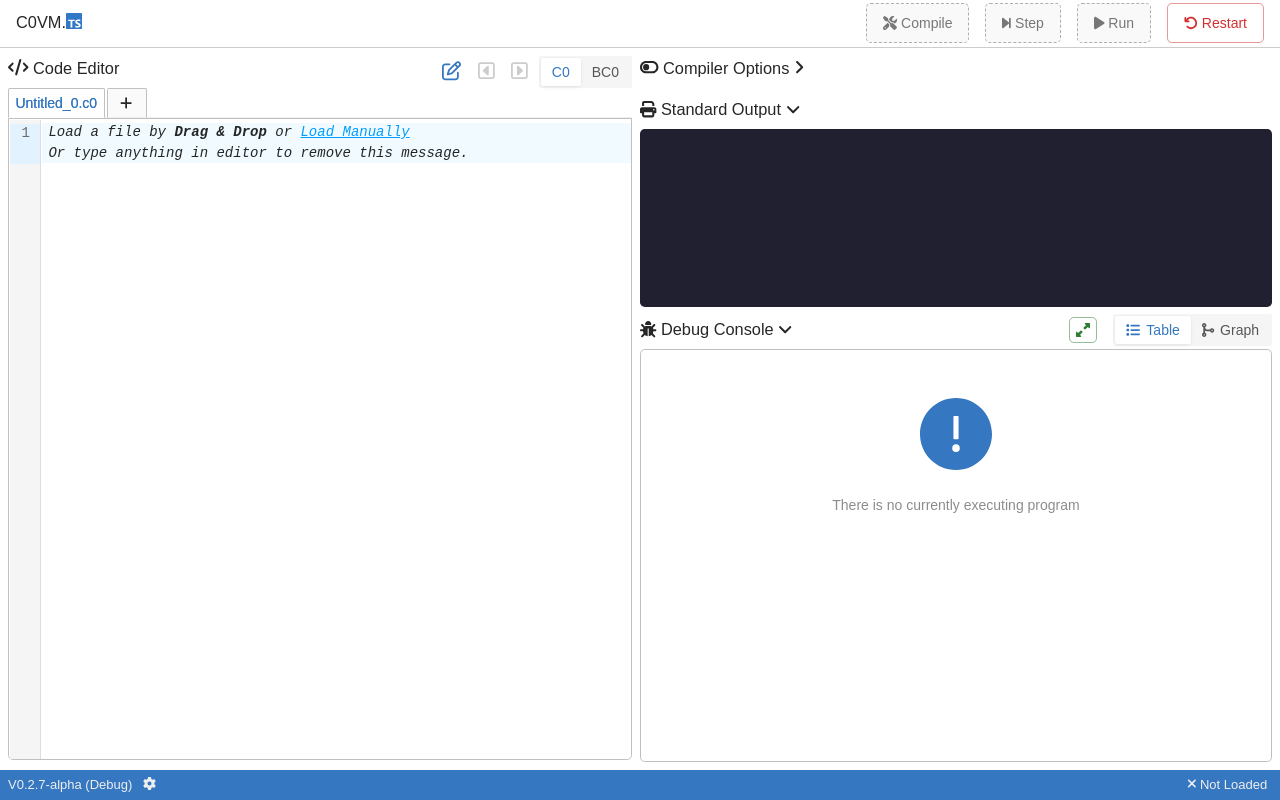
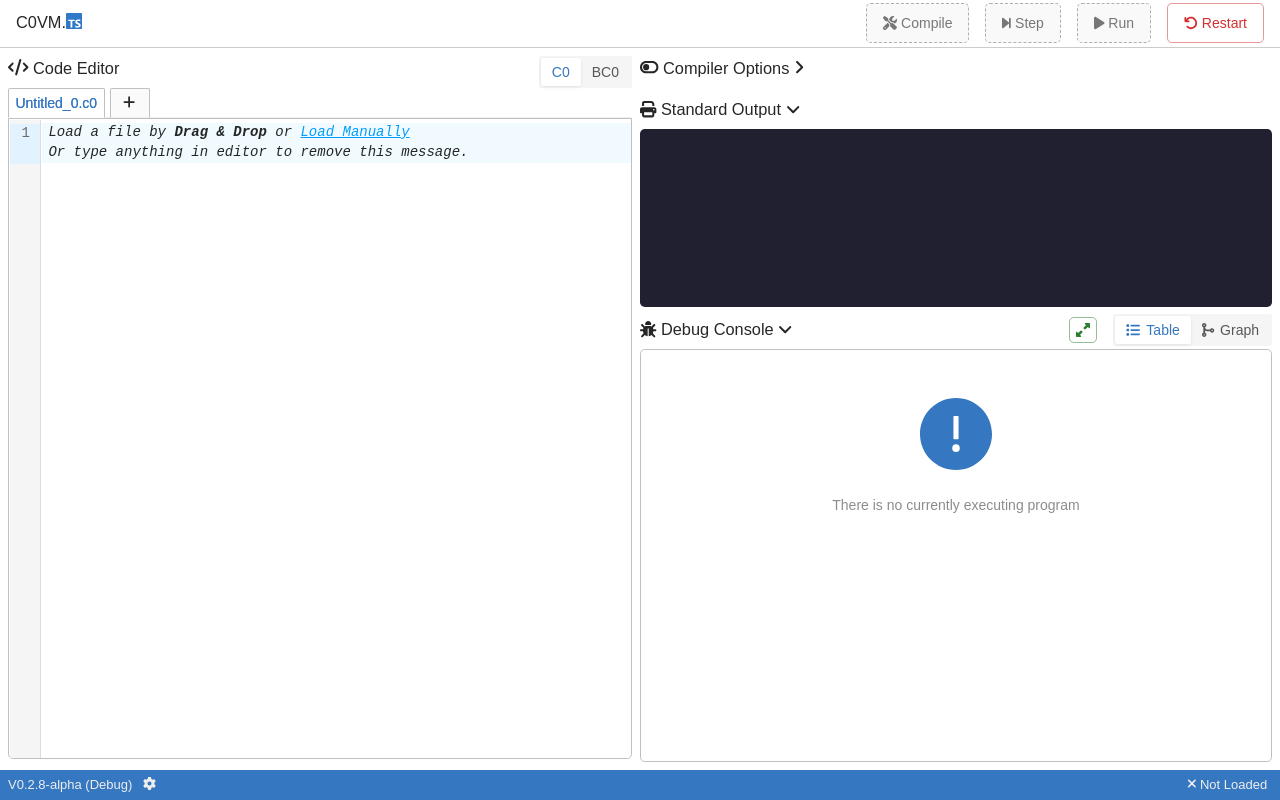
Before and after one commit to MarkChenYutian/C0VM-ts, a React (Create React App) app: page / in a window 1280 px wide. Built offline with nearby package versions, Linux system fonts and the light colour scheme.

Commit message:
:sparkles: Introduce cleaner editor panel by apply 'dbl click rename' and 'drag & drop to reorder'

```diff
--- a/package.json
+++ b/package.json
@@ -57,6 +57,8 @@
     "react": "^18.2.0",
     "react-app-polyfill": "^3.0.0",
     "react-dev-utils": "^12.0.1",
+    "react-dnd": "^16.0.1",
+    "react-dnd-html5-backend": "^16.0.1",
     "react-dom": "^18.2.0",
     "react-refresh": "^0.11.0",
     "react-scripts": "^5.0.1",
--- a/src/components/c0-editor-group.tsx
+++ b/src/components/c0-editor-group.tsx
@@ -3,6 +3,7 @@ import { Tabs } from "antd";
 import C0Editor from "./c0-editor";
 import { FontAwesomeIcon } from "@fortawesome/react-fontawesome";
 import { faXmark, faAdd } from "@fortawesome/free-solid-svg-icons";
+import DraggableTabs from "./draggable_tabs";
 
 const { TabPane } = Tabs;
 
@@ -25,14 +26,16 @@ export default class C0EditorGroup extends React.Component <C0EditorGroupProps>
         };
 
         return (
-        <Tabs
+        <DraggableTabs
+            //@ts-ignore
             type="editable-card"
             activeKey={this.props.activeTab + ""}
             size="small"
             onEdit={on_edit}
+            //@ts-ignore
             onChange={(new_key) => {this.on_change_key(new_key)}}
             addIcon={<FontAwesomeIcon icon={faAdd}/>}
-            onDoubleClick={() => console.log("dbl clicked")}
+            onDoubleClick={() => this.props.renameCurrTab()}
         >
             {
                 this.props.currTabs.map(
@@ -58,7 +61,7 @@ export default class C0EditorGroup extends React.Component <C0EditorGroupProps>
                     </TabPane>
                 )
             }
-        </Tabs>
+        </DraggableTabs>
         );
     }
 }
--- a/src/components/code-editor.tsx
+++ b/src/components/code-editor.tsx
@@ -5,7 +5,6 @@ import C0EditorGroup from "./c0-editor-group";
 import { Segmented } from "antd";
 import { FontAwesomeIcon } from "@fortawesome/react-fontawesome";
 import { faCode } from "@fortawesome/free-solid-svg-icons";
-import { faSquareCaretLeft, faSquareCaretRight, faPenToSquare } from "@fortawesome/free-regular-svg-icons";
 
 export default class CodeEditor extends React.Component
 <CodeEditorProps, CodeEditorState>
@@ -19,57 +18,15 @@ export default class CodeEditor extends React.Component
     }
 
     /**
-     * Move the tab currently selected to its left
-     */
-    move_current_to_left() {
-        let curr_idx = 0;
-        for (let i = 0; i < this.props.C0_TabTitles.length; i ++) {
-            if (this.props.C0_TabTitles[i].key === this.props.C0_ActiveTab) {
-                curr_idx = i;
-                break;
-            }
-        }
-
-        const new_tabs = [...this.props.C0_TabTitles];
-        const new_contents = [...this.props.C0_Contents];
-        [new_tabs[curr_idx], new_tabs[curr_idx - 1]] = [new_tabs[curr_idx - 1], new_tabs[curr_idx]];
-        [new_contents[curr_idx], new_contents[curr_idx - 1]] = [new_contents[curr_idx - 1], new_contents[curr_idx]];
-
-        this.props.set_app_state({C0TabTitles: new_tabs});
-        this.props.set_app_state({C0SourceCodes: new_contents});
-    }
-
-    /**
-     * Move the tab currently selected to its right
-     */
-    move_current_to_right() {
-        let curr_idx = 0;
-        for (let i = 0; i < this.props.C0_TabTitles.length; i ++) {
-            if (this.props.C0_TabTitles[i].key === this.props.C0_ActiveTab) {
-                curr_idx = i;
-                break;
-            }
-        }
-
-        const new_tabs = [...this.props.C0_TabTitles];
-        const new_contents = [...this.props.C0_Contents];
-        [new_tabs[curr_idx], new_tabs[curr_idx + 1]] = [new_tabs[curr_idx + 1], new_tabs[curr_idx]];
-        [new_contents[curr_idx], new_contents[curr_idx + 1]] = [new_contents[curr_idx + 1], new_contents[curr_idx]];
-
-        this.props.set_app_state({C0TabTitles: new_tabs});
-        this.props.set_app_state({C0SourceCodes: new_contents});
-    }
-
-    /**
      * Set a new name for the tab currently selected
      */
     rename_current_tab() {
-        const new_title = prompt("New title for tab:");
+        const new_title = prompt(`New Filename for Tab:`);
         if (new_title === null) return;
         if (new_title === "") {
             globalThis.MSG_EMITTER.warn(
-                "Invalid Name for Editor Tab",
-                "Can't give an editor tab a empty title, no change is applied."
+                "Invalid File Name for Editor Tab",
+                "Can't have empty file name, no change is applied."
             );
             return;
         }
@@ -123,6 +80,8 @@ export default class CodeEditor extends React.Component
                     this.setState((state) => {return {C0_nextKey: state.C0_nextKey + 1}})
                 }}
 
+                renameCurrTab = {() => {this.rename_current_tab()}}
+
                 removePanel = {(key: string) => {
                     const key_tbr = parseInt(key);
 
@@ -161,34 +120,6 @@ export default class CodeEditor extends React.Component
             />;
         }
 
-        let btn_groups = null;
-        if (this.state.mode === "c0") {
-            btn_groups =
-            <>
-                    <button
-                        className="implicit-btn editor-tab-btn"
-                        onClick={() => this.rename_current_tab()}
-                        type="button"
-                    >
-                        <FontAwesomeIcon icon={faPenToSquare}/>
-                    </button>
-                    <button
-                        className={"implicit-btn " + (this.props.C0_ActiveTab === this.props.C0_TabTitles[0].key ? "editor-tab-btn-disable" :"editor-tab-btn")}
-                        onClick={() => this.move_current_to_left()}
-                        type="button"
-                    >
-                        <FontAwesomeIcon icon={faSquareCaretLeft}/>
-                    </button>
-                    <button
-                        className={"implicit-btn " + (this.props.C0_ActiveTab === this.props.C0_TabTitles[this.props.C0_TabTitles.length - 1].key ? "editor-tab-btn-disable" :"editor-tab-btn")}
-                        onClick={() => this.move_current_to_right()}
-                        type="button"
-                    >
-                        <FontAwesomeIcon icon={faSquareCaretRight}/>
-                    </button>
-            </>;
-        }
-
         return (
         <div className="code-editor" data-lang={this.state.mode} >
             <div style={{display: "flex", justifyContent: "space-between", alignItems: "flex-start"}}>
@@ -196,7 +127,6 @@ export default class CodeEditor extends React.Component
                     <FontAwesomeIcon icon={faCode}/> Code Editor
                 </h3>
                 <div style={{display: "flex", gap: ".3rem"}}>
-                    {btn_groups}
                     <Segmented
                         options={[
                             { label: "C0", value: "c0" } ,
--- /dev/null
+++ b/src/components/draggable_tabs.tsx
@@ -0,0 +1,118 @@
+import type { TabsProps } from 'antd';
+import { Tabs } from 'antd';
+import React, { useRef, useState } from 'react';
+import { DndProvider, useDrag, useDrop } from 'react-dnd';
+import { HTML5Backend } from 'react-dnd-html5-backend';
+
+const type = 'DraggableTabNode';
+interface DraggableTabPaneProps extends React.HTMLAttributes<HTMLDivElement> {
+  index: React.Key;
+  moveNode: (dragIndex: React.Key, hoverIndex: React.Key) => void;
+}
+
+const DraggableTabNode = ({ index, children, moveNode }: DraggableTabPaneProps) => {
+  const ref = useRef<HTMLDivElement>(null);
+  const [{ isOver, dropClassName }, drop] = useDrop({
+    accept: type,
+    collect: monitor => {
+      const { index: dragIndex } = monitor.getItem() || {};
+      if (dragIndex === index) {
+        return {};
+      }
+      return {
+        isOver: monitor.isOver(),
+        dropClassName: 'dropping',
+      };
+    },
+    drop: (item: { index: React.Key }) => {
+      moveNode(item.index, index);
+    },
+  });
+  const [, drag] = useDrag({
+    type,
+    item: { index },
+    collect: monitor => ({
+      isDragging: monitor.isDragging(),
+    }),
+  });
+  drop(drag(ref));
+
+  return (
+    <div ref={ref} style={{ marginRight: 3 }} className={isOver ? dropClassName : ''}>
+      {children}
+    </div>
+  );
+};
+
+const DraggableTabs: React.FC<{ children: React.ReactNode }> = props => {
+  const { children } = props;
+  const [order, setOrder] = useState<React.Key[]>([]);
+
+  const moveTabNode = (dragKey: React.Key, hoverKey: React.Key) => {
+    const newOrder = order.slice();
+
+    //@ts-ignore // This is the example from AntDesign official page, not sure
+    // Why here's a Typecheck issue.
+    React.Children.forEach(children, (c: React.ReactElement) => {
+      if (c.key && newOrder.indexOf(c.key) === -1) {
+        newOrder.push(c.key);
+      }
+    });
+
+    const dragIndex = newOrder.indexOf(dragKey);
+    const hoverIndex = newOrder.indexOf(hoverKey);
+
+    newOrder.splice(dragIndex, 1);
+    newOrder.splice(hoverIndex, 0, dragKey);
+
+    setOrder(newOrder);
+  };
+
+  const renderTabBar: TabsProps['renderTabBar'] = (tabBarProps, DefaultTabBar) => (
+    <DefaultTabBar {...tabBarProps}>
+      {node => (
+        <DraggableTabNode key={node.key} index={node.key!} moveNode={moveTabNode}>
+          {node}
+        </DraggableTabNode>
+      )}
+    </DefaultTabBar>
+  );
+
+  const tabs: React.ReactElement[] = [];
+  //@ts-ignore // This is the example from AntDesign official page, not sure
+  // Why here's a Typecheck issue.
+  React.Children.forEach(children, (c: React.ReactElement) => {
+    tabs.push(c);
+  });
+
+  const orderTabs = tabs.slice().sort((a, b) => {
+    const orderA = order.indexOf(a.key!);
+    const orderB = order.indexOf(b.key!);
+
+    if (orderA !== -1 && orderB !== -1) {
+      return orderA - orderB;
+    }
+    if (orderA !== -1) {
+      return -1;
+    }
+    if (orderB !== -1) {
+      return 1;
+    }
+
+    const ia = tabs.indexOf(a);
+    const ib = tabs.indexOf(b);
+
+    return ia - ib;
+  });
+
+  return (
+    <DndProvider backend={HTML5Backend}>
+      <Tabs renderTabBar={renderTabBar} {...props}>
+        {orderTabs}
+      </Tabs>
+    </DndProvider>
+  );
+};
+
+
+export default DraggableTabs;
--- a/src/index.tsx
+++ b/src/index.tsx
@@ -9,7 +9,7 @@ import AntdEmitter from './utility/antd_emitter';
 import AppCrashFallbackPage from './components/app_crash_fallback';
 
 // Global Variables
-global.C0VM_VERSION = "0.2.7-alpha";
+global.C0VM_VERSION = "0.2.8-alpha";
 
 globalThis.DEBUG = true;
 globalThis.DEBUG_DUMP_MEM = false;
--- a/src/types/ui_interface.d.ts
+++ b/src/types/ui_interface.d.ts
@@ -64,6 +64,7 @@ interface C0EditorGroupProps {
 
     newPanel     : () => void,
     removePanel  : (key: string) => void,
+    renameCurrTab: () => void,
 
     updateContent: (s: string, key: number) => void,
     updateTypedef: (key: number, newTypeDef: Map<string, string>) => void;
```
Also changed, not shown: 10 other files (tests, documents, lock files or other folders).
